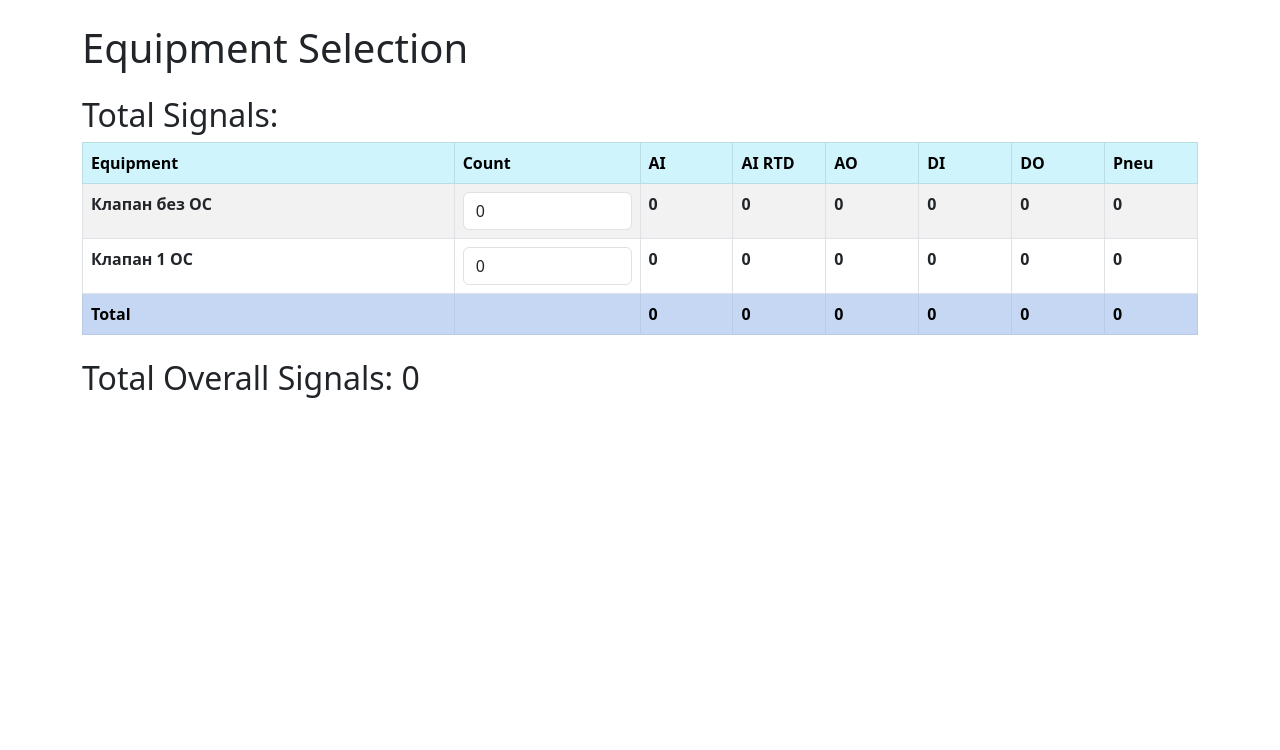
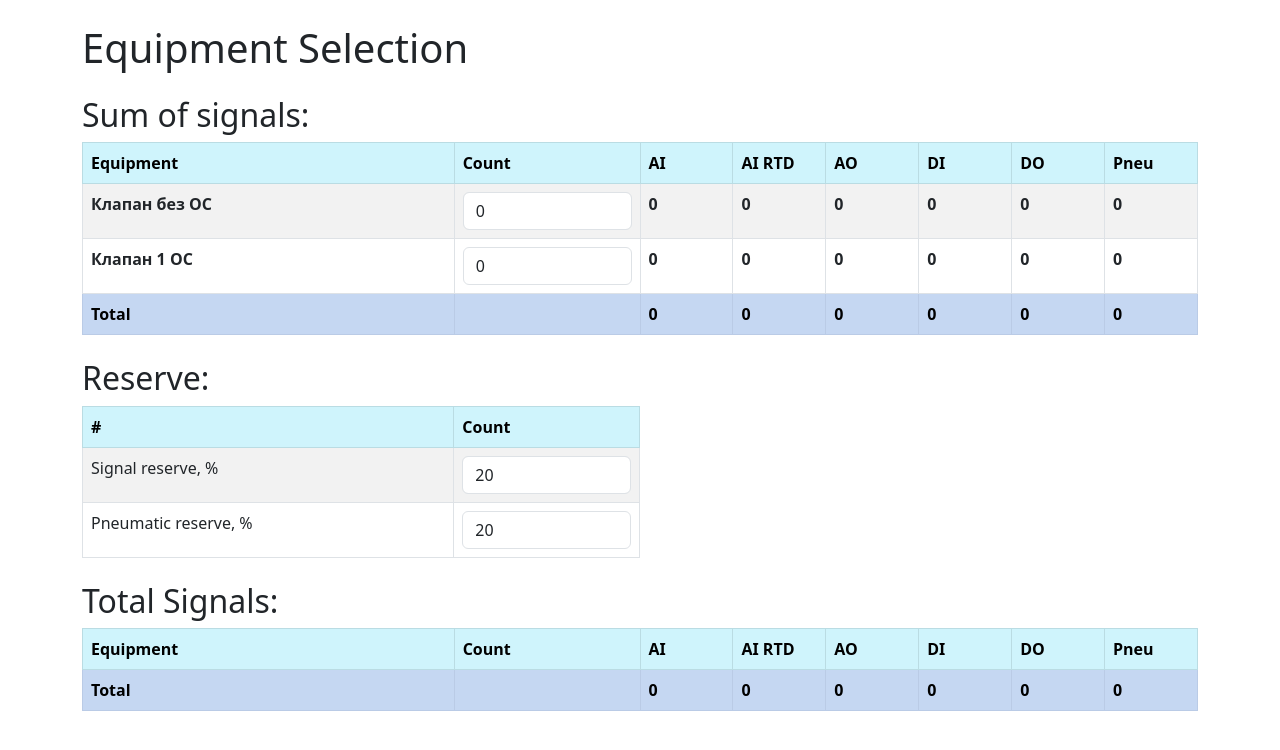
Before and after one commit to Pragmatist1618/CalculationOfTCP, a Django app: page / in a window 1280 px wide. Shown: the top 750 px of the page. Run offline with Django 4.2, Linux system fonts and the light colour scheme; data comes from the database, SQL or seed files in the repository; lists and menus that the app fills with data are empty.

Commit message:
add reserve

```diff
--- a/Static/equipmentSelection/js/calculate_signals.js
+++ b/Static/equipmentSelection/js/calculate_signals.js
@@ -34,12 +34,12 @@ $(document).ready(function () {
             var signals = signalsByType[key];
             var equipmentId = signals.id;
 
-            $("#total-signals-" + equipmentId + " .analog-input-1").text(signals.analog_input_count);
-            $("#total-signals-" + equipmentId + " .analog-input-2").text(signals.analog_input_RTD_count);
-            $("#total-signals-" + equipmentId + " .analog-output").text(signals.analog_output_count);
-            $("#total-signals-" + equipmentId + " .discrete-input").text(signals.discrete_input_count);
-            $("#total-signals-" + equipmentId + " .discrete-output").text(signals.discrete_output_count);
-            $("#total-signals-" + equipmentId + " .pneumatic-output").text(signals.pneumatic_count);
+            $("#summ-signals-" + equipmentId + " .analog-input-1").text(signals.analog_input_count);
+            $("#summ-signals-" + equipmentId + " .analog-input-2").text(signals.analog_input_RTD_count);
+            $("#summ-signals-" + equipmentId + " .analog-output").text(signals.analog_output_count);
+            $("#summ-signals-" + equipmentId + " .discrete-input").text(signals.discrete_input_count);
+            $("#summ-signals-" + equipmentId + " .discrete-output").text(signals.discrete_output_count);
+            $("#summ-signals-" + equipmentId + " .pneumatic-output").text(signals.pneumatic_count);
 
             analogInputTotal += signals.analog_input_count;
             analogInputRTDTotal += signals.analog_input_RTD_count;
@@ -55,11 +55,27 @@ $(document).ready(function () {
             $("#total-overall-signals").text(totalOverallSignals += totalSignals);
         }
 
-        $("#total-signals-type" + " .analog-input-1").text(analogInputTotal);
-        $("#total-signals-type" + " .analog-input-2").text(analogInputRTDTotal);
-        $("#total-signals-type" + " .analog-output").text(analogOutputTotal);
-        $("#total-signals-type" + " .discrete-input").text(discreteInputTotal);
-        $("#total-signals-type" + " .discrete-output").text(discreteOutputTotal);
-        $("#total-signals-type" + " .pneumatic-output").text(pneumaticTotal);
+        $("#summ-signals-type" + " .analog-input-1").text(analogInputTotal);
+        $("#summ-signals-type" + " .analog-input-2").text(analogInputRTDTotal);
+        $("#summ-signals-type" + " .analog-output").text(analogOutputTotal);
+        $("#summ-signals-type" + " .discrete-input").text(discreteInputTotal);
+        $("#summ-signals-type" + " .discrete-output").text(discreteOutputTotal);
+        $("#summ-signals-type" + " .pneumatic-output").text(pneumaticTotal);
+
+        var signalReserve = parseInt($("#sig-reserve").val(), 10);
+        var pneuReserv = parseInt($("#pneu-reserve").val(), 10);
+
+        $("#total-signals-type" + " .analog-input-1").text(
+             Math.ceil(analogInputTotal + analogInputTotal * signalReserve / 100));
+        $("#total-signals-type" + " .analog-input-2").text(
+            Math.ceil(analogInputRTDTotal + analogInputRTDTotal * signalReserve / 100));
+        $("#total-signals-type" + " .analog-output").text(
+            Math.ceil(analogOutputTotal + analogOutputTotal * signalReserve / 100));
+        $("#total-signals-type" + " .discrete-input").text(
+            Math.ceil(discreteInputTotal + discreteInputTotal * signalReserve / 100));
+        $("#total-signals-type" + " .discrete-output").text(
+            Math.ceil(discreteOutputTotal + discreteOutputTotal * signalReserve / 100));
+        $("#total-signals-type" + " .pneumatic-output").text(
+            Math.ceil(pneumaticTotal + pneumaticTotal * pneuReserv / 100));
     }
 });
--- a/templates/equipmentSelection/calculate_signals.html
+++ b/templates/equipmentSelection/calculate_signals.html
@@ -15,7 +15,7 @@
 <div class="container">
     <h1 class="mt-4 mb-4">Equipment Selection</h1>
 
-    <h2 class="mt-4 mb-2">Total Signals:</h2>
+    <h2 class="mt-4 mb-2">Sum of signals:</h2>
 
     <form method="post" id="calculation-form" data-url="{% url 'calculate_signals' %}">
         {% csrf_token %}
@@ -34,7 +34,7 @@
             </thead>
             <tbody>
             {% for equipment in equipments %}
-                <tr id="total-signals-{{ equipment.id }}">
+                <tr id="summ-signals-{{ equipment.id }}">
                     <th scope="row">{{ equipment.name }}</th>
                     <th><input type="number" class="form-control" name="count_{{ equipment.id }}" value="0" min="0">
                     </th>
@@ -60,6 +60,65 @@
         </table>
     </form>
 
-    <h2 class="mt-4 mb-2">Total Overall Signals: <span id="total-overall-signals">0</span></h2>
+    <h2 class="mt-4 mb-2">Reserve:</h2>
+
+    <div class="col-md-6">
+        <table class="table table-striped table-bordered col-6">
+            <thead>
+            <tr class="table-info">
+                <th scope="col" class="col-8">#</th>
+                <th scope="col" class="col-4">Count</th>
+            </tr>
+            </thead>
+            <tbody>
+            <tr>
+                <td>Signal reserve, %</td>
+                <td>
+                    <input id="sig-reserve" type="number" class="form-control" name="count_reserve_s"
+                           value="20" min="0" max="100">
+                </td>
+            </tr>
+            <tr>
+                <td>Pneumatic reserve, %</td>
+                <td>
+                    <input id="pneu-reserve" type="number" class="form-control" name="count_reserve_p"
+                           value="20" min="0" max="100">
+                </td>
+            </tr>
+            </tbody>
+        </table>
+    </div>
+
+    <h2 class="mt-4 mb-2">Total Signals:</h2>
+
+    <table class="table table-striped table-bordered">
+        <thead>
+        <tr class="table-info">
+            <th scope="col" class="col-4">Equipment</th>
+            <th scope="col" class="col-2">Count</th>
+            <th scope="col" class="col-1">AI</th>
+            <th scope="col" class="col-1">AI RTD</th>
+            <th scope="col" class="col-1">AO</th>
+            <th scope="col" class="col-1">DI</th>
+            <th scope="col" class="col-1">DO</th>
+            <th scope="col" class="col-1">Pneu</th>
+        </tr>
+        </thead>
+        <tbody>
+        <tr class="table-primary" id="total-signals-type">
+            <th scope="row">Total</th>
+            <th></th>
+            <th><span class="analog-input-1">0</span></th>
+            <th><span class="analog-input-2">0</span></th>
+            <th><span class="analog-output">0</span></th>
+            <th><span class="discrete-input">0</span></th>
+            <th><span class="discrete-output">0</span></th>
+            <th><span class="pneumatic-output">0</span></th>
+        </tr>
+        </tbody>
+    </table>
+
+    {#    <h2 class="mt-4 mb-2">Total Overall Signals: <span id="total-overall-signals">0</span></h2>#}
+
 </div>
 </body>
```
Also changed, not shown: other parts of templates/equipmentSelection/calculate_signals.html (+1 -1 lines).
